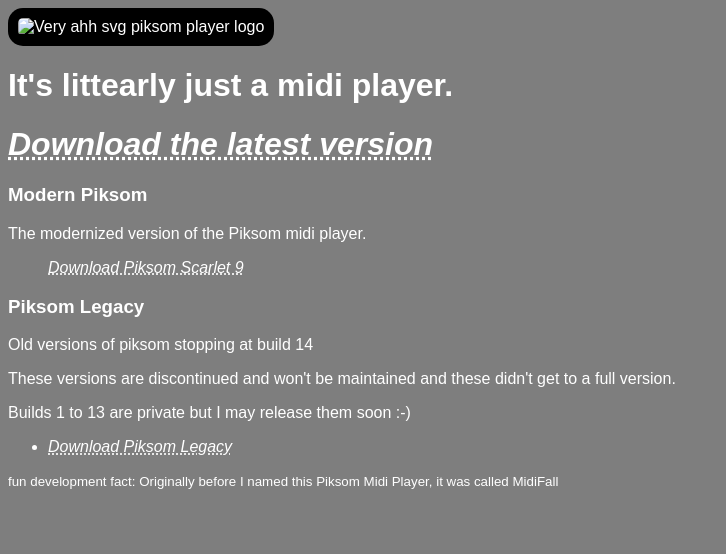
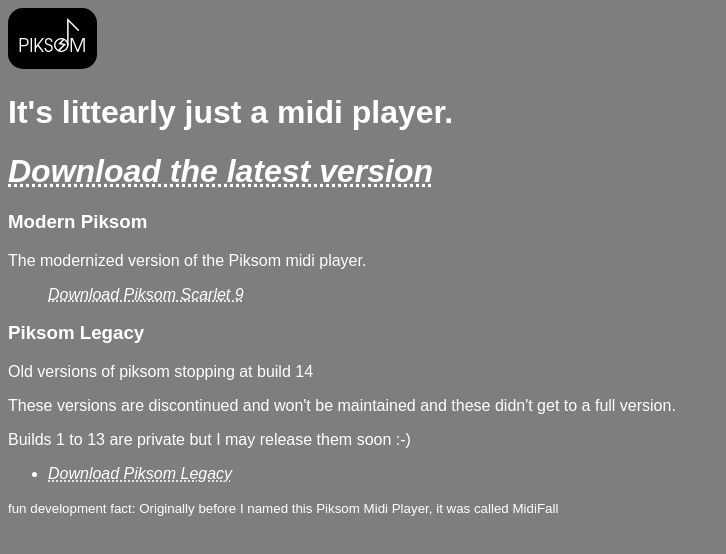
Before and after one commit to itswiktoragain/piksom-midi-download, a plain HTML site: page index.html in a window 1280 px wide. Shown: the whole page, without its empty margins (0-726 px from the left). Drawn offline with Linux system fonts and the light colour scheme.

Commit message:
Update index.html

```diff
--- a/index.html
+++ b/index.html
@@ -9,7 +9,7 @@
 </head>
 <body>
     <!-- It's a logo -->
-    <img src="piksommodern.svg" alt="Very ahh svg piksom player logo" id="the_logo">
+    <img src="Piksom.svg" alt="Very ahh svg piksom player logo" id="the_logo">
     <h1>It's littearly just a midi player.</h1>
     <h1><a href="https://github.com/itswiktoragain/piksom-midi-download/releases/edit/s9">Download the latest version</a></h1>
     <h3>Modern Piksom</h3>
```
